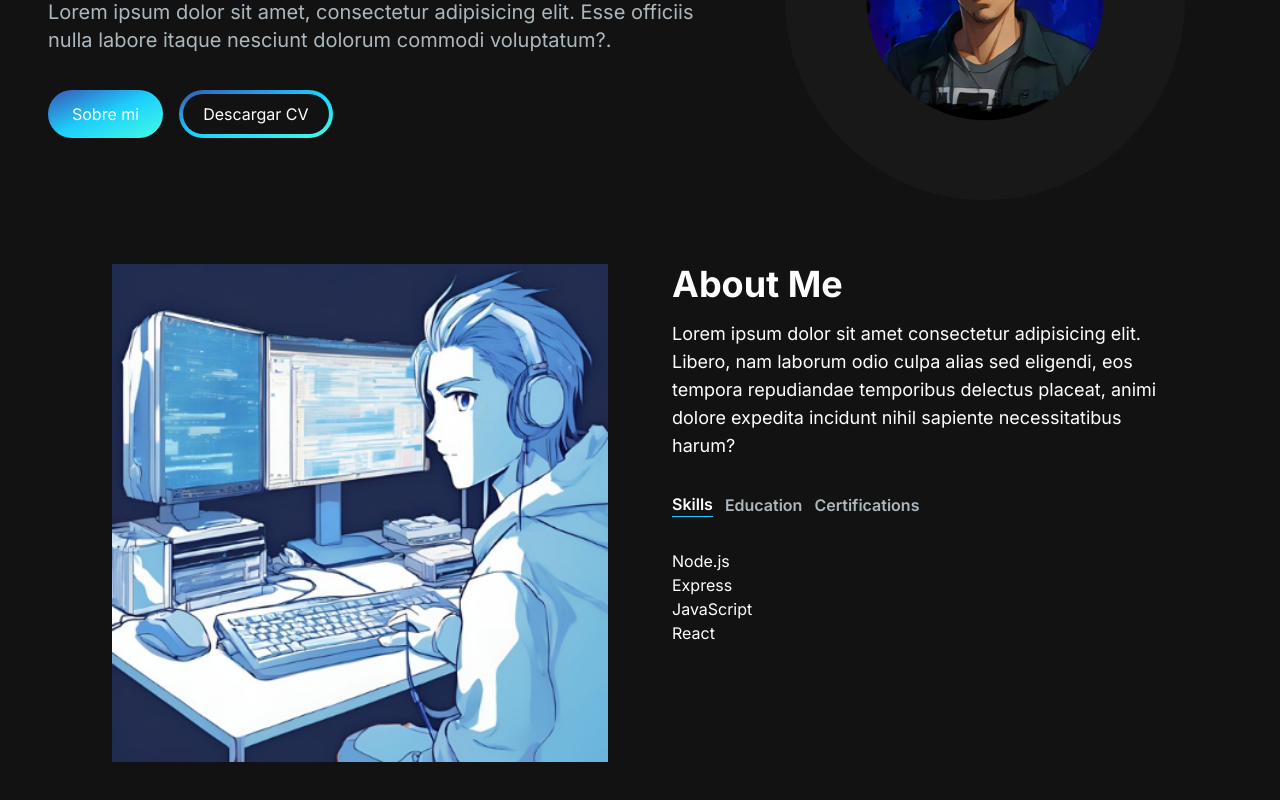
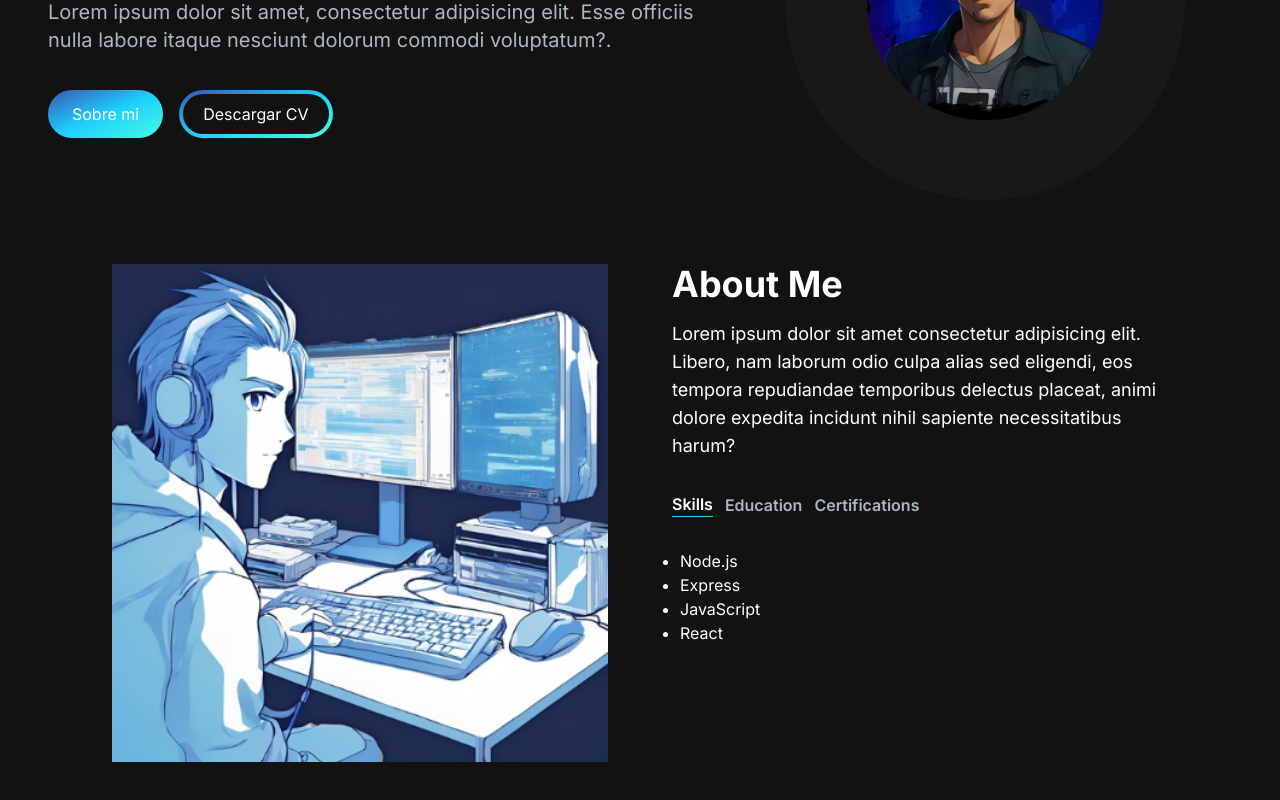
Before and after one commit to EmanuelDavid-Code01/Portfolio, a Next.js app: page / in a window 1280 px wide. Shown: the part 312-1112 px from the top of the page. Built offline with nearby package versions, Linux system fonts and the light colour scheme.

Commit message:
Terminada la parte del About Me ,sobre mi

```diff
--- a/src/app/components/AboutSection.jsx
+++ b/src/app/components/AboutSection.jsx
@@ -8,7 +8,7 @@
     title: "Skills",
     id: "skills",
     content: (
-      <ul>
+      <ul className="list-disc pl-2">
         <li>Node.js</li>
         <li>Express</li>
         <li>JavaScript</li>
@@ -20,7 +20,7 @@
     title: "Education",
     id: "education",
     content: (
-      <ul>
+      <ul className="list-disc pl-2">
         <li>CoderHouse</li>
         <li>Udemy</li>
         <li>Profesorado Consudec</li>
@@ -31,7 +31,7 @@
     title: "Certifications",
     id: "certifications",
     content: (
-      <ul>
+      <ul className="list-disc pl-2">
         <li>Full stack Developer</li>
         <li>UX/UI Designer</li>
         <li>Profesor informatica</li>
```
Also changed, not shown: public/images/about-image.png.
